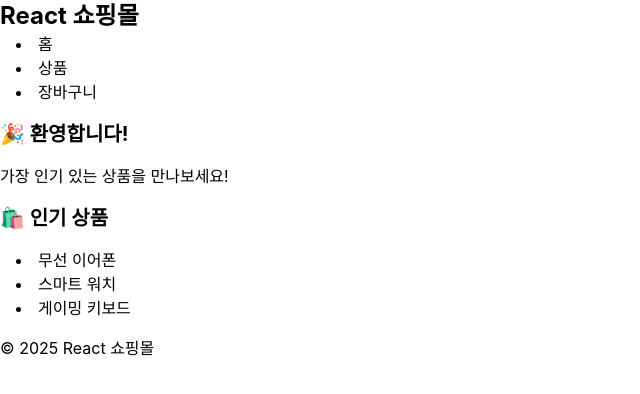
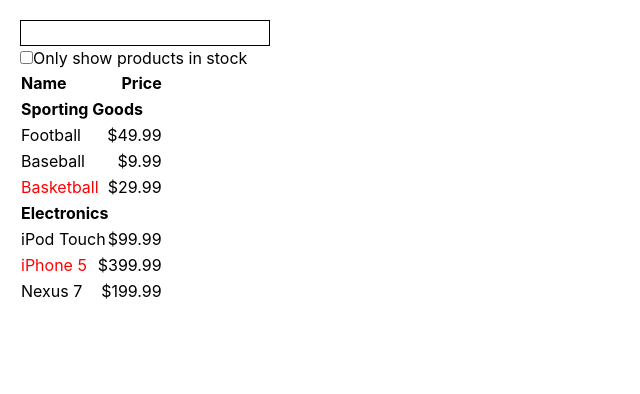
Before and after one commit to 1022gusl/WebPro, a React (Create React App) app: page / in a window 1280 px wide. Shown: the top 394 px of the page, without its empty margins (0-640 px from the left). Built offline with nearby package versions, Linux system fonts and the light colour scheme; the HTML template or start-up script is replaced by a standard one.

Commit message:
feat: src6-2 개발

```diff
--- a/src/App.jsx
+++ b/src/App.jsx
@@ -1,15 +1,28 @@
-import Header from './components/Header';
-import Home from './components/Home';
-import ProductList from './components/ProductList';
-import Footer from './components/Footer';
+import { useState } from 'react';
+import SearchBar from './components/SearchBar';
+import Product from './components/Product';
+import Datas from './components/Datas';
 
 function App() {
+  const [filter, setFilter] = useState('');
+  const [stock, setStock] = useState(false);
+
+  const changeFilter = (e) => {
+    setFilter(e.target.value);
+  };
+
+  const changeStock = (e) => {
+    setStock(e.target.checked);
+  };
   return (
-    <div className="container">
-      <Header />
-      <Home />
-      <ProductList />
-      <Footer />
+    <div className="m-5">
+      <SearchBar
+        filter={filter}
+        stock={stock}
+        changeFilter={changeFilter}
+        changeStock={changeStock}
+      />
+      <Product datas={Datas} filter={filter} stock={stock} />
     </div>
   );
 }
--- /dev/null
+++ b/src/components/Category.js
@@ -0,0 +1,9 @@
+function Category({ category }) {
+  return (
+    <tr>
+      <th colSpan="2">{category}</th>
+    </tr>
+  );
+}
+
+export default Category;
--- /dev/null
+++ b/src/components/Datas.js
@@ -0,0 +1,40 @@
+const Datas = [
+  {
+    category: 'Sporting Goods',
+    name: 'Football',
+    price: '$49.99',
+    stocked: true,
+  },
+  {
+    category: 'Sporting Goods',
+    name: 'Baseball',
+    price: '$9.99',
+    stocked: true,
+  },
+  {
+    category: 'Sporting Goods',
+    name: 'Basketball',
+    price: '$29.99',
+    stocked: false,
+  },
+  {
+    category: 'Electronics',
+    name: 'iPod Touch',
+    price: '$99.99',
+    stocked: true,
+  },
+  {
+    category: 'Electronics',
+    name: 'iPhone 5',
+    price: '$399.99',
+    stocked: false,
+  },
+  {
+    category: 'Electronics',
+    name: 'Nexus 7',
+    price: '$199.99',
+    stocked: true,
+  },
+];
+
+export default Datas;
--- a/src/components/Footer.js
+++ /dev/null
@@ -1,9 +0,0 @@
-function Footer() {
-  return (
-    <footer>
-      <p>© 2025 React 쇼핑몰</p>
-    </footer>
-  );
-}
-
-export default Footer;
--- a/src/components/Header.js
+++ /dev/null
@@ -1,22 +0,0 @@
-function Header() {
-  return (
-    <header>
-      <h1 className="text-2xl font-bold">React 쇼핑몰</h1>
-      <nav>
-        <ul className="ml-4 list-disc list-inside mb-4">
-          <li>
-            <a href="#home">홈</a>
-          </li>
-          <li>
-            <a href="#products">상품</a>
-          </li>
-          <li>
-            <a href="#cart">장바구니</a>
-          </li>
-        </ul>
-      </nav>
-    </header>
-  );
-}
-
-export default Header;
--- a/src/components/Home.js
+++ /dev/null
@@ -1,9 +0,0 @@
-function Home() {
-  return (
-    <section id="home" className="mb-4">
-      <h2 className="text-xl font-bold mb-4">🎉 환영합니다!</h2>
-      <p>가장 인기 있는 상품을 만나보세요!</p>
-    </section>
-  );
-}
-export default Home;
--- /dev/null
+++ b/src/components/Product.js
@@ -0,0 +1,38 @@
+import Category from './Category';
+import ProductRow from './ProductRow';
+
+function Product({ datas, filter, stock }) {
+  const filteredDatas = datas.filter((data) => {
+    const matchesFilter = data.name
+      .toLowerCase()
+      .includes(filter.toLowerCase());
+
+    const matchesStock = !stock || data.stocked;
+
+    return matchesFilter && matchesStock;
+  });
+  return (
+    <table>
+      <thead>
+        <tr className="flex justify-between">
+          <th>Name</th> <th>Price</th>
+        </tr>
+      </thead>
+
+      <tbody>
+        {filteredDatas.map((data, idx) => (
+          <div key={idx}>
+            {(idx === 0 ||
+              filteredDatas[idx - 1].category !== data.category) && (
+              <Category category={data.category} />
+            )}
+
+            <ProductRow data={data} />
+          </div>
+        ))}
+      </tbody>
+    </table>
+  );
+}
+
+export default Product;
--- a/src/components/ProductList.js
+++ /dev/null
@@ -1,16 +0,0 @@
-function ProductList() {
-  const productList = ['무선 이어폰', '스마트 워치', '게이밍 키보드'];
-
-  return (
-    <section id="productList" className="mb-4">
-      <h2 className="text-xl font-bold">🛍️ 인기 상품</h2>
-      <ul className="ml-4 mt-4 list-disc list-inside">
-        {productList.map((product, index) => (
-          <li key={index}>{product}</li>
-        ))}
-      </ul>
-    </section>
-  );
-}
-
-export default ProductList;
--- /dev/null
+++ b/src/components/ProductRow.js
@@ -0,0 +1,16 @@
+function ProductRow({ data }) {
+  const name = data.stocked ? (
+    data.name
+  ) : (
+    <span style={{ color: 'red' }}>{data.name}</span>
+  );
+
+  return (
+    <tr className="flex justify-between">
+      <td>{name}</td>
+      <td>{data.price}</td>
+    </tr>
+  );
+}
+
+export default ProductRow;
--- /dev/null
+++ b/src/components/SearchBar.js
@@ -0,0 +1,20 @@
+function SearchBar(props) {
+  const { filter, stock, changeFilter, changeStock } = props;
+
+  return (
+    <form>
+      <input
+        className="border border-black"
+        type="text"
+        value={filter}
+        onChange={changeFilter}
+      />
+      <p>
+        <input type="checkbox" checked={stock} onChange={changeStock} />
+        Only show products in stock
+      </p>
+    </form>
+  );
+}
+
+export default SearchBar;
```
Also changed, not shown: 과제모음/src2-1/src2-1.txt (deleted).
